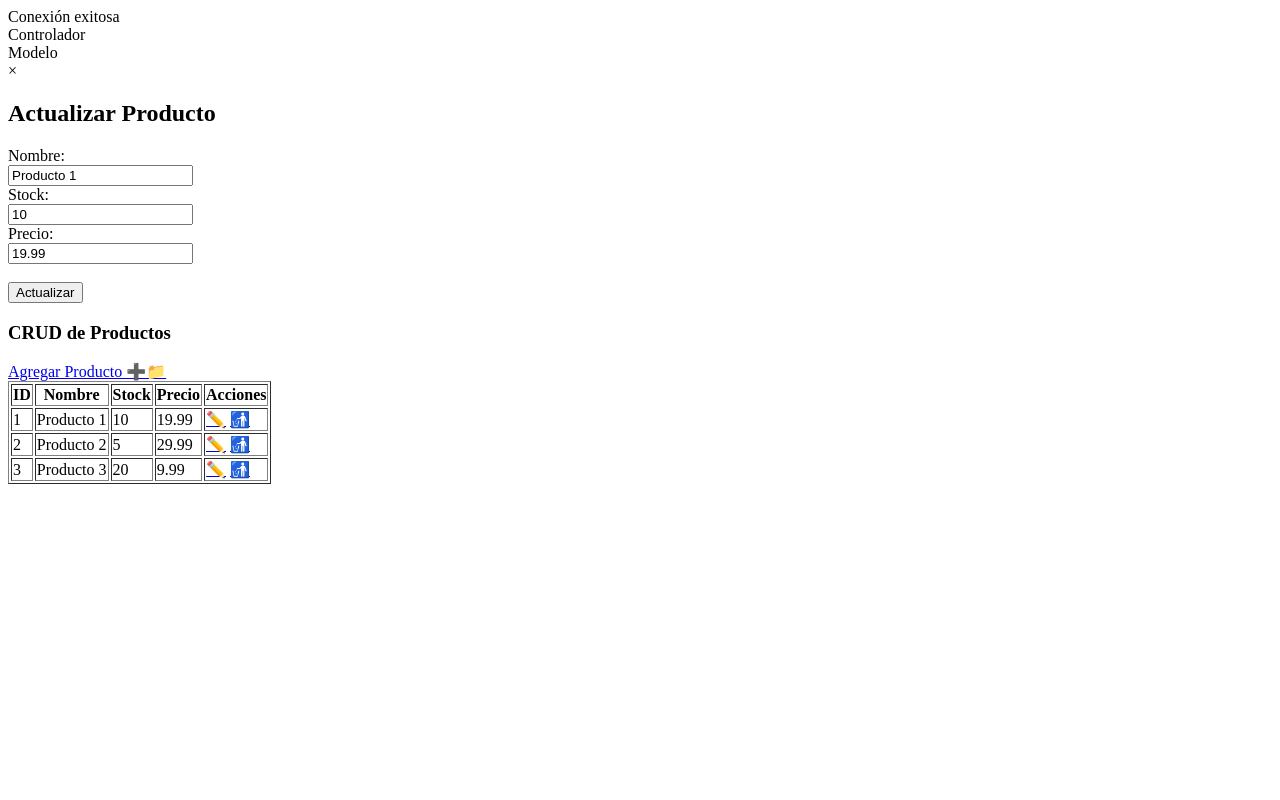
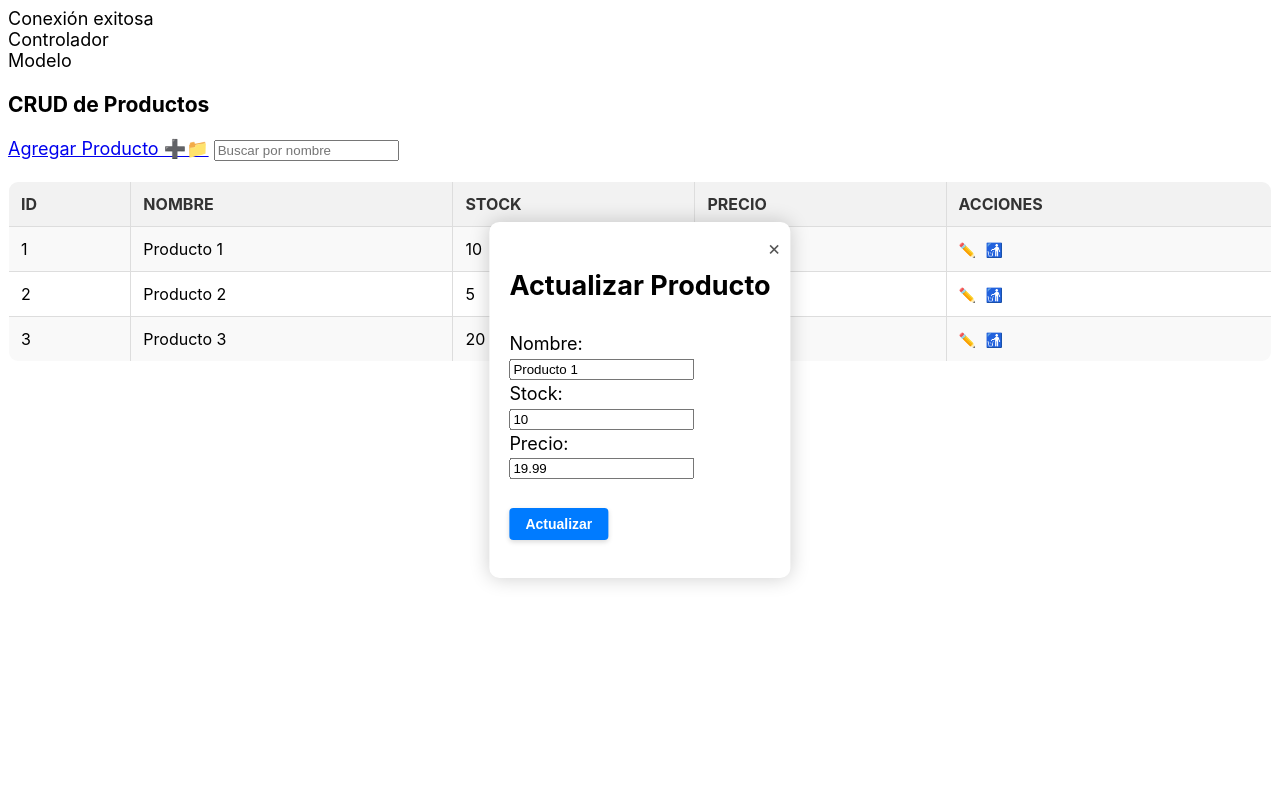
Before and after one commit to WilderADSO/crudPHP, a PHP site: page /index.php?accion=modalActualizar&id=1 in a window 1280 px wide. Run offline with PHP 8.4, Linux system fonts and the light colour scheme; data comes from the database, SQL or seed files in the repository.

Commit message:
5_MVC: Aplicar Estilos

```diff
--- /dev/null
+++ b/Publico/stilosA.css
@@ -0,0 +1,127 @@
+/* Estilos generales para la página */
+body {
+    font-family: 'Inter', sans-serif;
+    color-scheme: light dark;
+    font-size: 18px;
+}
+
+/* Estilos para la tabla */
+.table {
+    width: 100%;
+    border-collapse: collapse;
+    margin-top: 20px;
+    border-radius: 10px;
+    overflow: hidden;
+}
+
+/* Estilos para las celdas de la tabla */
+.table th, .table td {
+    border: 1px solid #ddd;
+    padding: 12px;
+    text-align: left;
+}
+
+/* Estilos para los encabezados de la tabla */
+.table th {
+    background-color: #f2f2f2;
+    color: #333;
+    text-transform: uppercase;
+    font-weight: bold;
+}
+
+/* Estilos para filas impares de la tabla */
+.table tbody tr:nth-child(odd) {
+    background-color: #f9f9f9;
+}
+
+/* Estilos para enlaces dentro de las celdas de la tabla */
+.table td a {
+    text-decoration: none;
+    margin-right: 5px;
+    color: #333;
+    transition: color 0.3s ease;
+    font-size: 14px;
+}
+
+/* Estilos para enlaces al pasar el ratón */
+.table td a:hover {
+    color: #000;
+}
+
+/* Estilos para filas de la tabla al pasar el ratón */
+.table tbody tr:hover {
+    background-color: #d4edda;
+}
+
+/* Estilos para botones y enlaces al pasar el ratón */
+button, a:hover {
+    display: inline-block;
+    padding: 8px 16px; /* Reducido */
+    font-size: 14px; /* Reducido */
+    font-weight: 600;
+    text-align: center;
+    text-decoration: none;
+    color: #fff;
+    background-color: #007BFF;
+    border: none;
+    border-radius: 4px;
+    transition: background-color 0.2s ease; /* Reducido */
+    box-shadow: 0 2px 5px rgba(0, 0, 0, 0.15);
+}
+
+/* Estilos para el modal */
+.modal {
+    display: none;
+    position: fixed;
+    top: 50%;
+    left: 50%;
+    transform: translate(-50%, -50%);
+    background-color: #fff;
+    padding: 20px;
+    border-radius: 10px;
+    box-shadow: 0 0 20px rgba(0, 0, 0, 0.2);
+    z-index: 9999;
+    max-width: 90%;
+    animation: modalFadeIn 0.5s forwards;
+}
+
+/* Estilos para el overlay */
+.overlay {
+    display: none;
+    position: fixed;
+    top: 0;
+    left: 0;
+    width: 100%;
+    height: 100%;
+    background-color: rgba(0, 0, 0, 0.5);
+    z-index: 9998;
+}
+
+/* Estilos para el contenido del modal */
+.modal-content {
+    max-width: 500px;
+    margin: 0 auto;
+    line-height: 1.6;
+}
+
+/* Estilos para el botón de cierre del modal */
+.close {
+    position: absolute;
+    top: 10px;
+    right: 10px;
+    font-size: 20px;
+    color: #555;
+    cursor: pointer;
+    transition: color 0.3s ease;
+}
+
+/* Estilos para el botón de cierre al pasar el ratón */
+.close:hover {
+    color: #333;
+}
+
+/* Animación de aparición del modal */
+@keyframes modalFadeIn {
+    from { opacity: 0; transform: translate(-50%, -60%); }
+    to { opacity: 1; transform: translate(-50%, -50%); }
+}
--- a/index.php
+++ b/index.php
@@ -1,3 +1,5 @@
+<link rel="stylesheet" href="publico/stilosA.css">
+
 <?php
 
 require_once 'configuracion/conexion.php';
--- a/vistas/productos_view.php
+++ b/vistas/productos_view.php
@@ -9,8 +9,9 @@
 <body>
     <h3>CRUD de Productos</h3>
     <a href="index.php?accion=modalAdd">Agregar Producto ➕📁</a>
+    <input type="text" id="inputBusqueda" placeholder="Buscar por nombre" onkeyup="filtrarProductos()">
 
-    <table class="table" border="1" >
+    <table class="table" border="1" id="tablaProductos">
         <thead>
             <tr>
                 <th>ID</th>
@@ -36,5 +37,7 @@
         </tbody>
     </table>
 
+
+    <script src="./Publico/script.js"></script>
 </body>
 </html>
```
Also changed, not shown: Publico/scrip.js (added, +19 -0 lines), Publico/stilos.css (added, +31 -0 lines).
